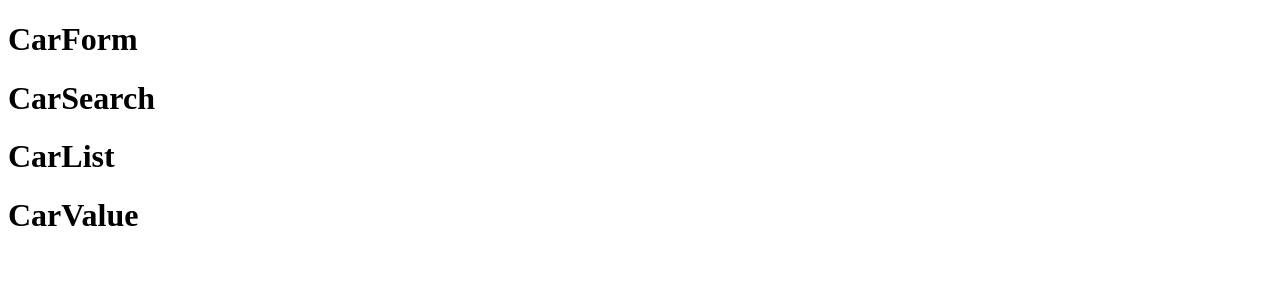
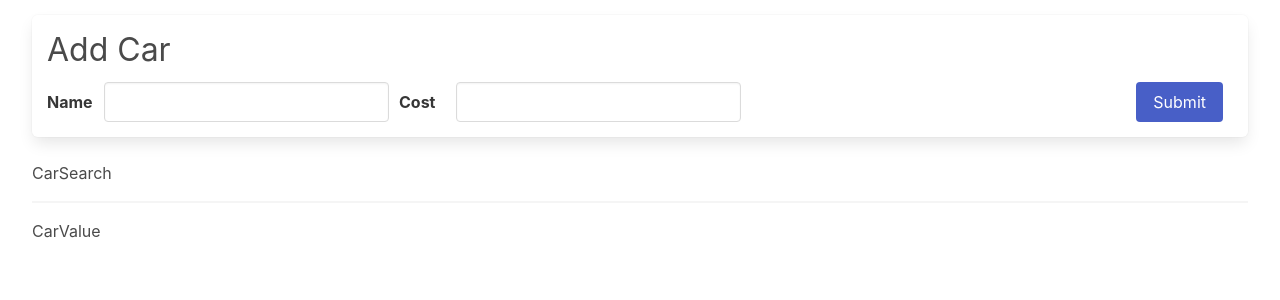
Before and after one commit to NitinNitinRaj/redux-cars, a React (Create React App) app: page / in a window 1280 px wide. Shown: the top 300 px of the page. Built offline with nearby package versions, Linux system fonts and the light colour scheme.

Commit message:
Changes to be committed: 	modified:   src/App.js 	modified:   src/components/CarForm.js 	modified:   src/components/CarList.js 	modified:   src/index.js 	modified:   src/pages/CarPage.js 	modified:   src/store/slices/carsSlice.js 	new file:   src/styles.css

```diff
--- a/src/App.js
+++ b/src/App.js
@@ -1,9 +1,5 @@
 import CarPage from "./pages/CarPage";
 
 export default function App() {
-  return (
-    <div className="container">
-      <CarPage />
-    </div>
-  );
+  return <CarPage />;
 }
--- a/src/components/CarForm.js
+++ b/src/components/CarForm.js
@@ -1,7 +1,55 @@
+import { useSelector, useDispatch } from "react-redux";
+import { addCar, changeCost, changeName } from "../store";
 export default function CarForm() {
+  const dispatch = useDispatch();
+
+  const { name, cost } = useSelector((state) => {
+    return state.carForm;
+  });
+
+  const handleNameChange = (e) => {
+    const { value } = e.target;
+    dispatch(changeName(value));
+  };
+
+  const handleCostChange = (e) => {
+    const { value } = e.target;
+    dispatch(changeCost(parseInt(value) || 0));
+  };
+
+  const handleSubmit = (e) => {
+    e.preventDefault();
+    dispatch(addCar({ name, cost }));
+  };
+
   return (
-    <div>
-      <h1>CarForm</h1>
+    <div className="car-form panel">
+      <h4 className="subtitle is-3">Add Car</h4>
+      <form onSubmit={handleSubmit}>
+        <div className="field-group">
+          <div className="field">
+            <label className="label">Name</label>
+            <input
+              className="input is-expanded"
+              type="text"
+              value={name}
+              onChange={handleNameChange}
+            />
+          </div>
+          <div className="field">
+            <label className="label">Cost</label>
+            <input
+              className="input is-expanded"
+              type="number"
+              value={cost || ""}
+              onChange={handleCostChange}
+            />
+          </div>
+        </div>
+        <div className="field">
+          <button className="button is-link">Submit</button>
+        </div>
+      </form>
     </div>
   );
 }
--- a/src/components/CarList.js
+++ b/src/components/CarList.js
@@ -1,7 +1,36 @@
+import { useDispatch, useSelector } from "react-redux";
+import { removeCar } from "../store";
+
 export default function CarList() {
+  const dispatch = useDispatch();
+  const cars = useSelector((state) => {
+    return state.cars.data;
+  });
+
+  const handleCarDelete = (car) => {
+    dispatch(removeCar(car));
+  };
+
+  const renderedCarsList = cars.map((car) => {
+    return (
+      <div key={car.id} className="panel">
+        <p className="">
+          {car.name} - ${car.cost}
+        </p>
+        <button
+          onClick={() => handleCarDelete(car)}
+          className="button is-danger"
+        >
+          Delete
+        </button>
+      </div>
+    );
+  });
+
   return (
-    <div>
-      <h1>CarList</h1>
+    <div className="car-list">
+      {renderedCarsList}
+      <hr />
     </div>
   );
 }
--- a/src/index.js
+++ b/src/index.js
@@ -1,3 +1,5 @@
+import "bulma/css/bulma.css";
+import "./styles.css";
 import React from "react";
 import App from "./App";
 import { Provider } from "react-redux";
--- a/src/pages/CarPage.js
+++ b/src/pages/CarPage.js
@@ -5,7 +5,7 @@
 
 export default function CarPage() {
   return (
-    <div>
+    <div className="container is-fluid">
       <CarForm />
       <CarSearch />
       <CarList />
--- a/src/store/slices/carsSlice.js
+++ b/src/store/slices/carsSlice.js
@@ -2,23 +2,23 @@
 
 const carsSlice = createSlice({
   name: "cars",
-  initialState: { searchCar: "", cars: [] },
+  initialState: { searchCar: "", data: [] },
   reducers: {
     changeCarSearch(state, action) {
       state.searchCar = action.payload;
     },
     addCar(state, action) {
-      state.cars.push({
+      state.data.push({
         id: nanoid(),
         name: action.payload.name,
         cost: action.payload.cost,
       });
     },
     removeCar(state, action) {
-      const updatedCarList = state.cars.filter(
+      const updatedCarList = state.data.filter(
         (car) => car.id !== action.payload.id
       );
-      state.cars = updatedCarList;
+      state.data = updatedCarList;
     },
   },
 });
--- /dev/null
+++ b/src/styles.css
@@ -0,0 +1,84 @@
+.car-form {
+  margin-top: 15px;
+  padding: 15px;
+}
+.car-form .field-group {
+  display: flex;
+  margin-bottom: 0px;
+}
+.car-form form {
+  display: flex;
+  justify-content: space-between;
+}
+.car-form .field {
+  display: flex;
+  align-items: center;
+  margin-bottom: 0px;
+  margin-right: 10px;
+}
+.car-form .field label.label {
+  margin-bottom: 0px;
+  width: 70px;
+}
+.car-form input {
+  width: 100%;
+}
+.car-form h4.subtitle.is-3 {
+  margin-bottom: 0.75rem;
+}
+
+.car-list {
+  max-height: 400px;
+  overflow-y: auto;
+}
+
+.car-list .panel.bold {
+  font-weight: 600;
+}
+
+.car-list .panel {
+  padding: 10px;
+  display: flex;
+  flex-direction: row;
+  justify-content: space-between;
+  align-items: center;
+}
+
+.car-list p {
+  font-size: 1.5rem;
+}
+
+.car-list .note {
+  font-style: italic;
+  display: block;
+  margin: 40px 20px;
+}
+
+.car-value {
+  font-size: 2rem;
+  text-align: right;
+}
+
+hr {
+  margin: 1rem 0;
+}
+
+.list-header {
+  display: flex;
+  flex-direction: row;
+  justify-content: space-between;
+  align-items: center;
+}
+
+.list-header h3.title {
+  margin-bottom: 0px;
+}
+
+.list-header .search {
+  display: flex;
+  align-items: center;
+}
+.list-header .search .label {
+  margin-bottom: 0px;
+  margin-right: 10px;
+}
```
